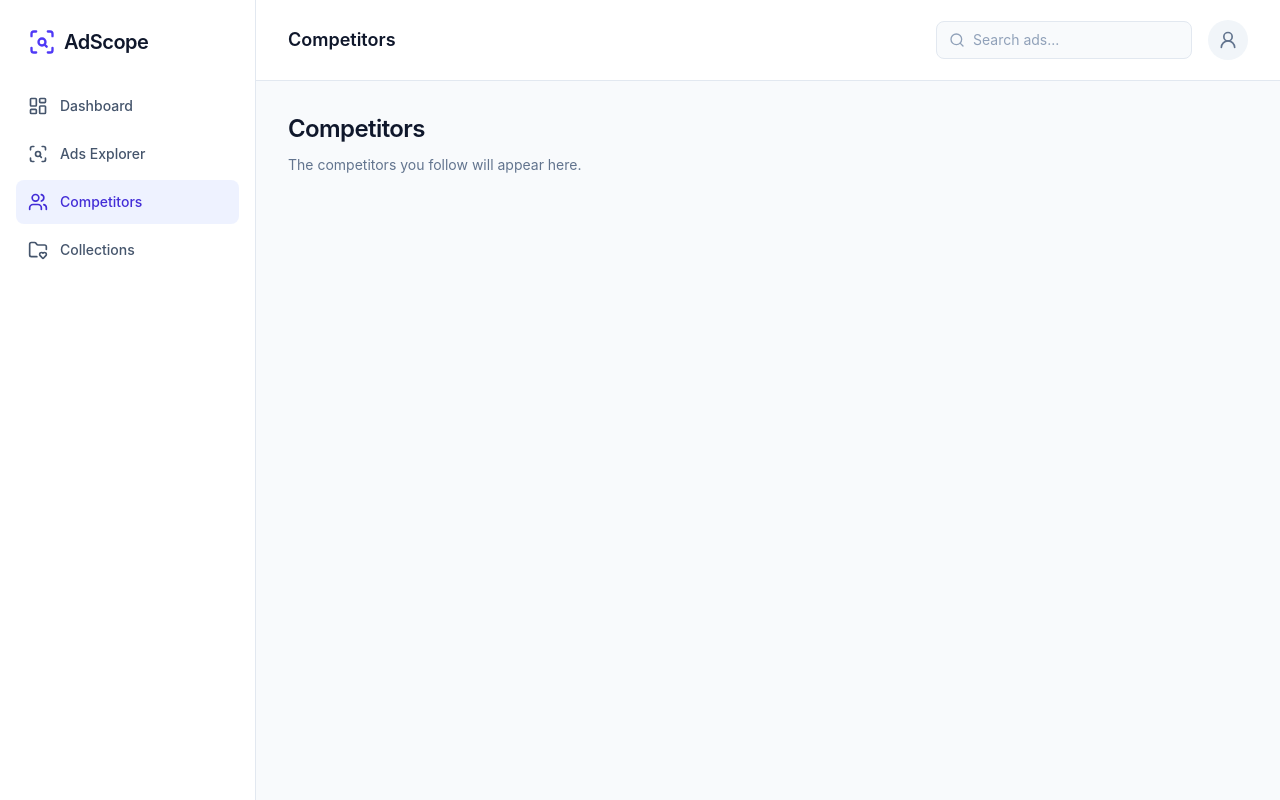
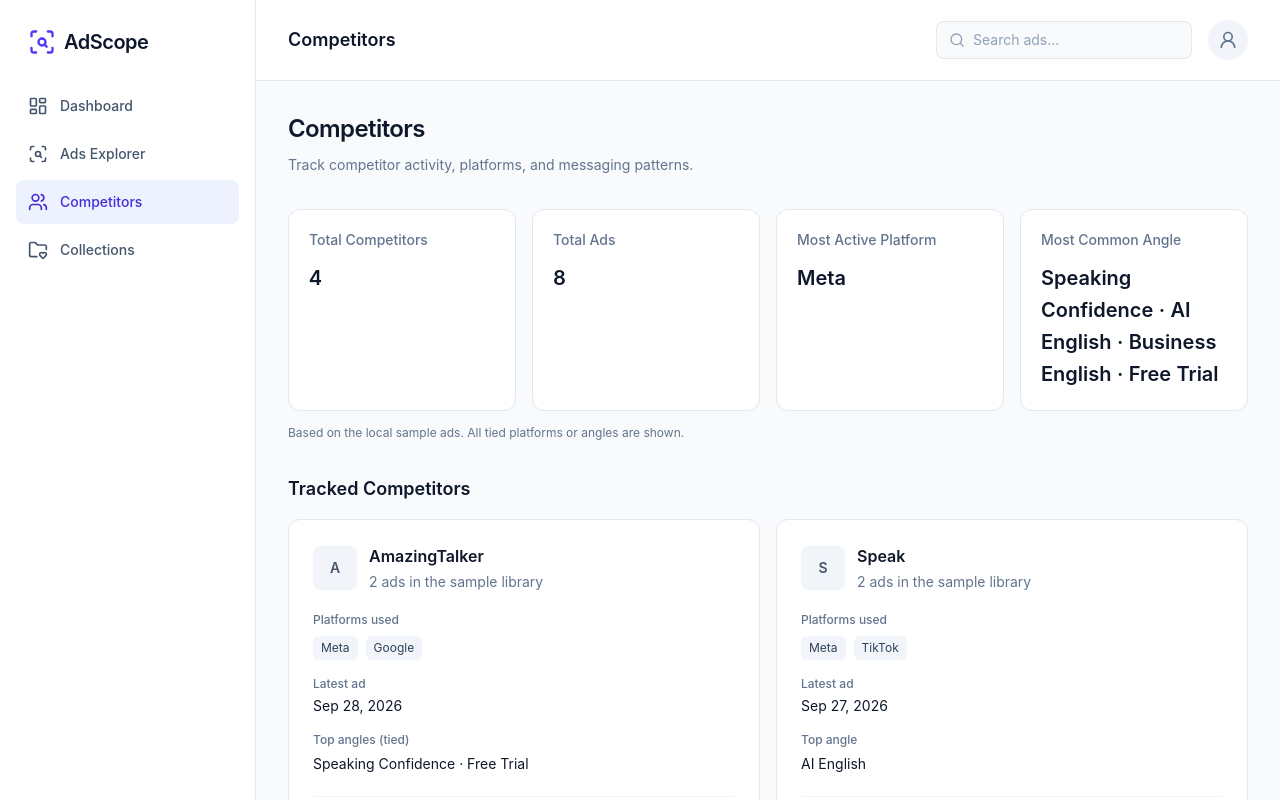
Before and after one commit to sutsanyuan/competitor-ads-intelligence, a React (Vite) app: page /competitors in a window 1280 px wide. Shown: the top 800 px of the page. Built offline with nearby package versions, Linux system fonts and the light colour scheme.

Commit message:
feat: add competitor insights page

```diff
--- /dev/null
+++ b/src/components/competitors/CompetitorCard.jsx
@@ -0,0 +1,39 @@
+import { Link } from 'react-router-dom'
+
+function CompetitorCard({ competitor }) {
+  const initials = competitor.name.split(' ').map((word) => word[0]).join('').slice(0, 2).toUpperCase()
+
+  return (
+    <article className="flex flex-col rounded-xl border border-slate-200 bg-white p-5 sm:p-6">
+      <div className="flex items-center gap-3">
+        <div aria-hidden="true" className="flex size-11 shrink-0 items-center justify-center rounded-lg bg-slate-100 text-sm font-semibold text-slate-600">{initials}</div>
+        <div>
+          <h3 className="font-semibold">{competitor.name}</h3>
+          <p className="mt-1 text-sm text-slate-500">{competitor.adCount} {competitor.adCount === 1 ? 'ad' : 'ads'} in the sample library</p>
+        </div>
+      </div>
+      <dl className="my-5 space-y-4 text-sm">
+        <div>
+          <dt className="text-xs font-medium text-slate-500">Platforms used</dt>
+          <dd className="mt-2 flex flex-wrap gap-2">
+            {competitor.platforms.map((platform) => <span key={platform} className="rounded-md bg-slate-100 px-2 py-1 text-xs text-slate-700">{platform}</span>)}
+          </dd>
+        </div>
+        <div>
+          <dt className="text-xs font-medium text-slate-500">Latest ad</dt>
+          <dd className="mt-1">{competitor.latestDate}</dd>
+        </div>
+        <div>
+          <dt className="text-xs font-medium text-slate-500">Top angle{competitor.topAngles.length > 1 ? 's (tied)' : ''}</dt>
+          <dd className="mt-1 leading-6">{competitor.topAngles.join(' · ')}</dd>
+        </div>
+      </dl>
+      <div className="mt-auto flex flex-wrap items-center justify-between gap-3 border-t border-slate-100 pt-4">
+        <p className="text-xs text-slate-500">Activity across {competitor.platforms.length} {competitor.platforms.length === 1 ? 'platform' : 'platforms'}</p>
+        <Link to={`/ads?competitor=${encodeURIComponent(competitor.name)}`} aria-label={`View Ads for ${competitor.name}`} className="rounded-lg bg-indigo-50 px-3 py-2 text-sm font-medium text-indigo-700 hover:bg-indigo-100 focus-visible:outline-2 focus-visible:outline-offset-2 focus-visible:outline-indigo-600">View Ads</Link>
+      </div>
+    </article>
+  )
+}
+
+export default CompetitorCard
--- a/src/pages/AdsExplorer.jsx
+++ b/src/pages/AdsExplorer.jsx
@@ -1,9 +1,12 @@
 import { useState } from 'react'
+import { useSearchParams } from 'react-router-dom'
 import { Search } from 'lucide-react'
 import AdCard from '../components/dashboard/AdCard'
 import { ads } from '../data/mockAds'
 
 function AdsExplorer() {
+  const [searchParams, setSearchParams] = useSearchParams()
+  const competitorFilter = searchParams.get('competitor') || ''
   const [explorerAds, setExplorerAds] = useState(ads)
   const [searchQuery, setSearchQuery] = useState('')
   const [platformFilter, setPlatformFilter] = useState('All')
@@ -17,17 +20,21 @@
     const matchesPlatform = platformFilter === 'All' || ad.platform === platformFilter
     const matchesAngle = angleFilter === 'All' || ad.angle === angleFilter
     const matchesSaved = savedFilter === 'All' || ad.saved
+    const matchesCompetitor = competitorFilter === '' || ad.competitor === competitorFilter
 
-    return matchesSearch && matchesPlatform && matchesAngle && matchesSaved
+    return matchesSearch && matchesPlatform && matchesAngle && matchesSaved && matchesCompetitor
   })
   const hasActiveFilters = searchQuery !== '' || platformFilter !== 'All'
-    || angleFilter !== 'All' || savedFilter !== 'All'
+    || angleFilter !== 'All' || savedFilter !== 'All' || competitorFilter !== ''
 
   function clearFilters() {
     setSearchQuery('')
     setPlatformFilter('All')
     setAngleFilter('All')
     setSavedFilter('All')
+    const nextParams = new URLSearchParams(searchParams)
+    nextParams.delete('competitor')
+    setSearchParams(nextParams)
   }
 
   function toggleSave(id) {
@@ -46,6 +53,9 @@
       </div>
 
       <section aria-label="Search and filter ads" className="space-y-4 rounded-xl border border-slate-200 bg-white p-4 sm:p-5">
+        {competitorFilter && (
+          <p className="text-sm text-slate-600">Showing ads for <span className="font-semibold text-slate-900">{competitorFilter}</span>. Use Clear filters to browse all competitors.</p>
+        )}
         <label className="flex items-center gap-3 rounded-lg border border-slate-200 px-3 py-3 focus-within:border-indigo-500 focus-within:ring-2 focus-within:ring-indigo-100">
           <Search aria-hidden="true" className="size-5 shrink-0 text-slate-400" />
           <span className="sr-only">Search ads, competitors, or keywords</span>
--- a/src/pages/Competitors.jsx
+++ b/src/pages/Competitors.jsx
@@ -1,11 +1,70 @@
+import CompetitorCard from '../components/competitors/CompetitorCard'
+import { ads } from '../data/mockAds'
+
+// Count each label, then keep every label tied for the highest count.
+function getMostCommon(values) {
+  const counts = values.reduce((result, value) => {
+    result[value] = (result[value] || 0) + 1
+    return result
+  }, {})
+  const highestCount = Math.max(0, ...Object.values(counts))
+  return Object.keys(counts).filter((value) => counts[value] === highestCount)
+}
+
 function Competitors() {
+  const competitorNames = [...new Set(ads.map((ad) => ad.competitor))]
+  const competitorSummaries = competitorNames.map((name) => {
+    const competitorAds = ads.filter((ad) => ad.competitor === name)
+    const platforms = [...new Set(competitorAds.map((ad) => ad.platform))]
+    // Compare dates rather than relying on the order of the ads array.
+    const latestAd = competitorAds.reduce((latest, ad) => (
+      new Date(ad.date) > new Date(latest.date) ? ad : latest
+    ))
+
+    return {
+      name,
+      adCount: competitorAds.length,
+      platforms,
+      latestDate: latestAd.date,
+      topAngles: getMostCommon(competitorAds.map((ad) => ad.angle)),
+    }
+  })
+  const summaryStats = [
+    { label: 'Total Competitors', value: competitorSummaries.length },
+    { label: 'Total Ads', value: ads.length },
+    { label: 'Most Active Platform', value: getMostCommon(ads.map((ad) => ad.platform)).join(' · ') || 'No ads yet' },
+    { label: 'Most Common Angle', value: getMostCommon(ads.map((ad) => ad.angle)).join(' · ') || 'No ads yet' },
+  ]
+
   return (
-    <section>
-      <h1 className="text-2xl font-semibold tracking-tight">Competitors</h1>
-      <p className="mt-2 text-sm leading-6 text-slate-500">
-        The competitors you follow will appear here.
-      </p>
-    </section>
+    <div className="mx-auto max-w-7xl space-y-8">
+      <div>
+        <h1 className="text-2xl font-semibold tracking-tight">Competitors</h1>
+        <p className="mt-2 text-sm leading-6 text-slate-500">Track competitor activity, platforms, and messaging patterns.</p>
+      </div>
+
+      <section aria-label="Competitor overview">
+        <dl className="grid gap-4 sm:grid-cols-2 xl:grid-cols-4">
+          {summaryStats.map((stat) => (
+            <div key={stat.label} className="rounded-xl border border-slate-200 bg-white p-5">
+              <dt className="text-sm font-medium text-slate-500">{stat.label}</dt>
+              <dd className="mt-3 text-xl font-semibold leading-8 tabular-nums">{stat.value}</dd>
+            </div>
+          ))}
+        </dl>
+        <p className="mt-3 text-xs leading-5 text-slate-500">Based on the local sample ads. All tied platforms or angles are shown.</p>
+      </section>
+
+      <section aria-labelledby="tracked-heading">
+        <h2 id="tracked-heading" className="mb-4 text-lg font-semibold">Tracked Competitors</h2>
+        <div className="grid gap-4 lg:grid-cols-2">
+          {competitorSummaries.map((competitor) => <CompetitorCard key={competitor.name} competitor={competitor} />)}
+        </div>
+        {competitorSummaries.length === 0 && (
+          <p className="rounded-xl border border-slate-200 bg-white p-6 text-sm text-slate-500">No competitors to show yet. Competitors will appear when sample ads are added.</p>
+        )}
+      </section>
+    </div>
   )
 }
 
```
